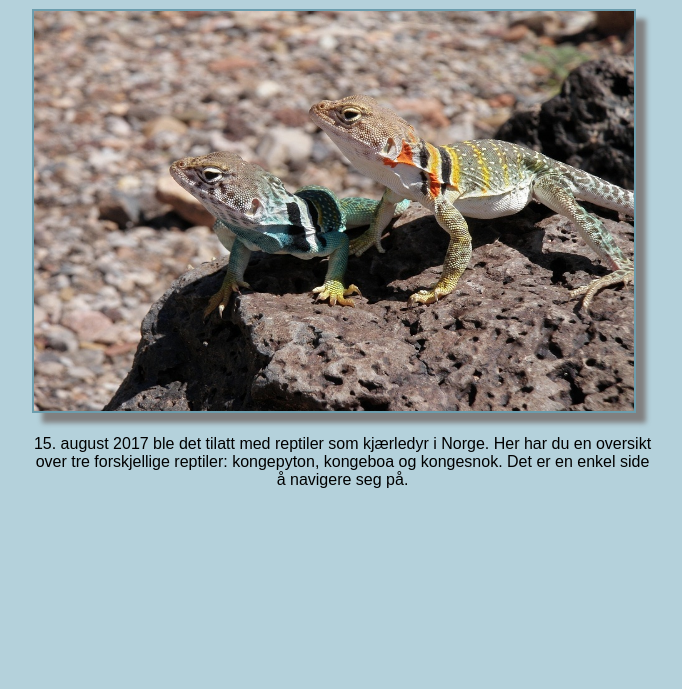
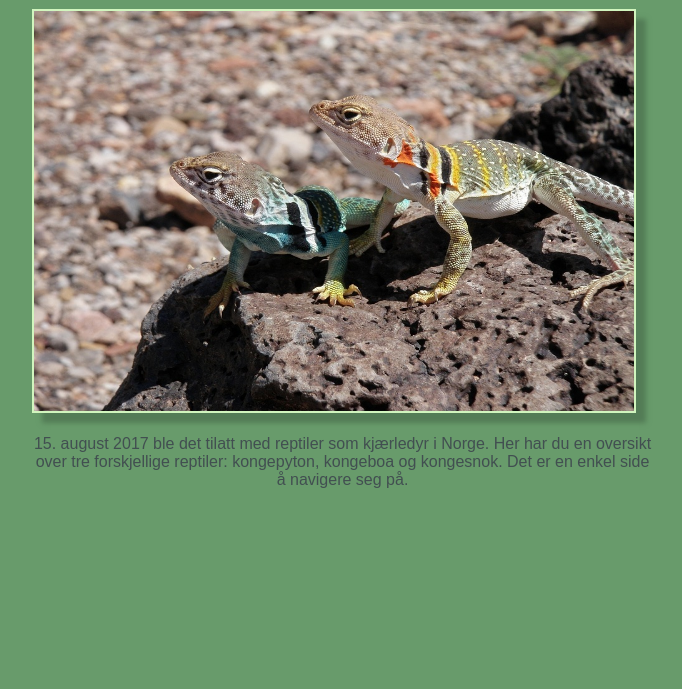
Before and after one commit to noraheir/reptiler, a plain HTML site: page index.html in a window 1280 px wide. Shown: the part 111-800 px from the top of the page, without its empty margins (310-992 px from the left). Drawn offline with Linux system fonts and the light colour scheme.

Commit message:
Fargeendringer
Endret fargene

```diff
--- a/css/style.css
+++ b/css/style.css
@@ -4,12 +4,12 @@ h1, h2, p, a {
       font-weight: 100;
       text-decoration: none;
       text-align: center;
-
+      color: #424f51;
       width: 625px;
   }
 
 body {
-        background-color: #B4D1DB;
+        background-color: #689b6b;
         margin: 20px auto;
         width: 600px;
     }
@@ -35,13 +35,13 @@ body {
     ul li a:hover {
       background-color: #FFFFFA;
       color: #C4C4C2;
-      border: 2px solid yellow;
+      border: 2px solid #85c7f2;
       transition-duration: 0.5s;
     }
 
     ul li a:active {
-      background-color: yellow;
-      color: solid yellow;
+      background-color: #85c7f2;
+      color: solid #85c7f2;
     }
 
       img {
@@ -49,9 +49,9 @@ body {
           height: 400px;
           border-width: 2px;
           border-style: solid;
-          border-color: #6C9DAD;
+          border-color: #d1f5be;
           margin: 2px;
-          box-shadow: 10px 10px 5px grey;
+          box-shadow: 10px 10px 5px #537c56;
       }
 
 .meny {
```
